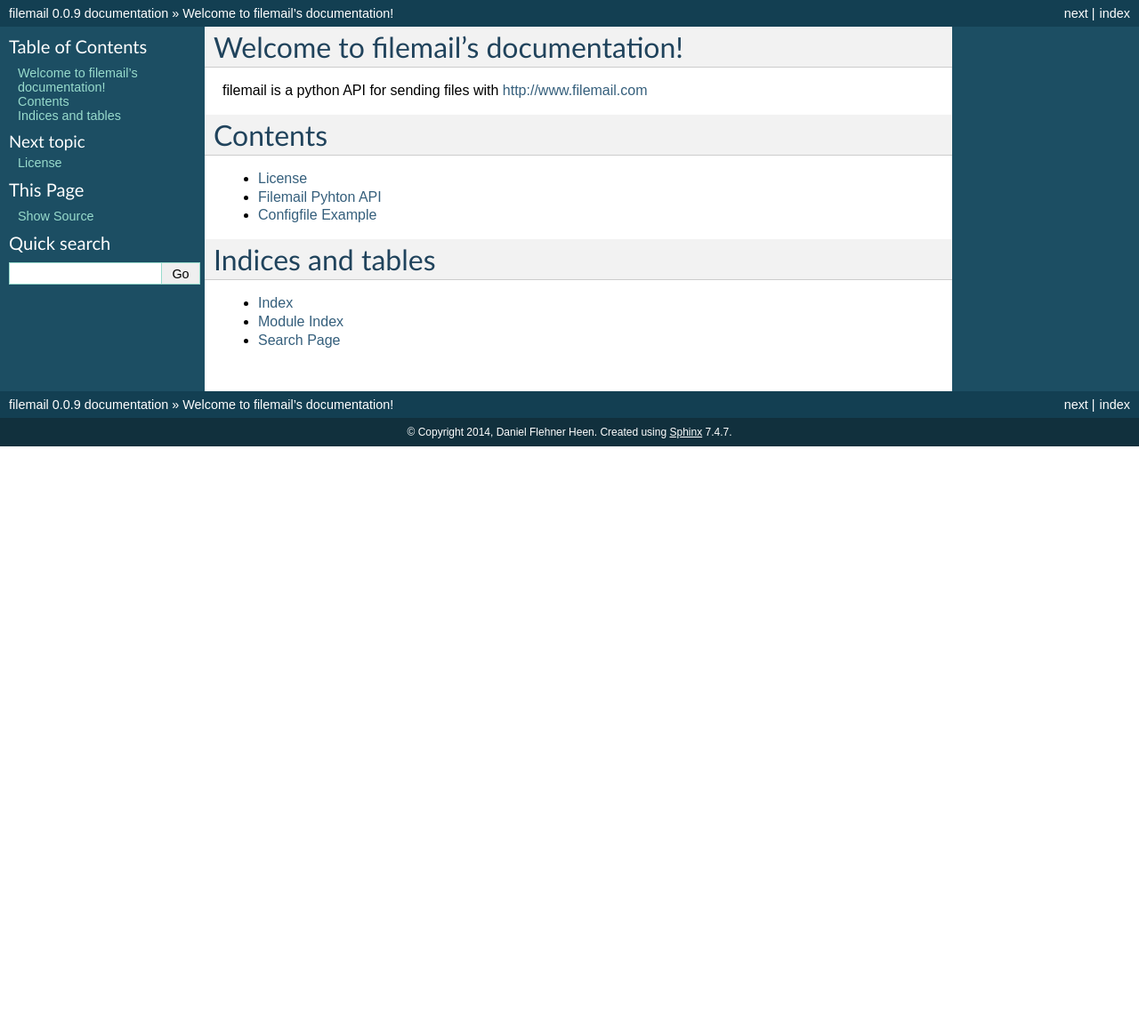
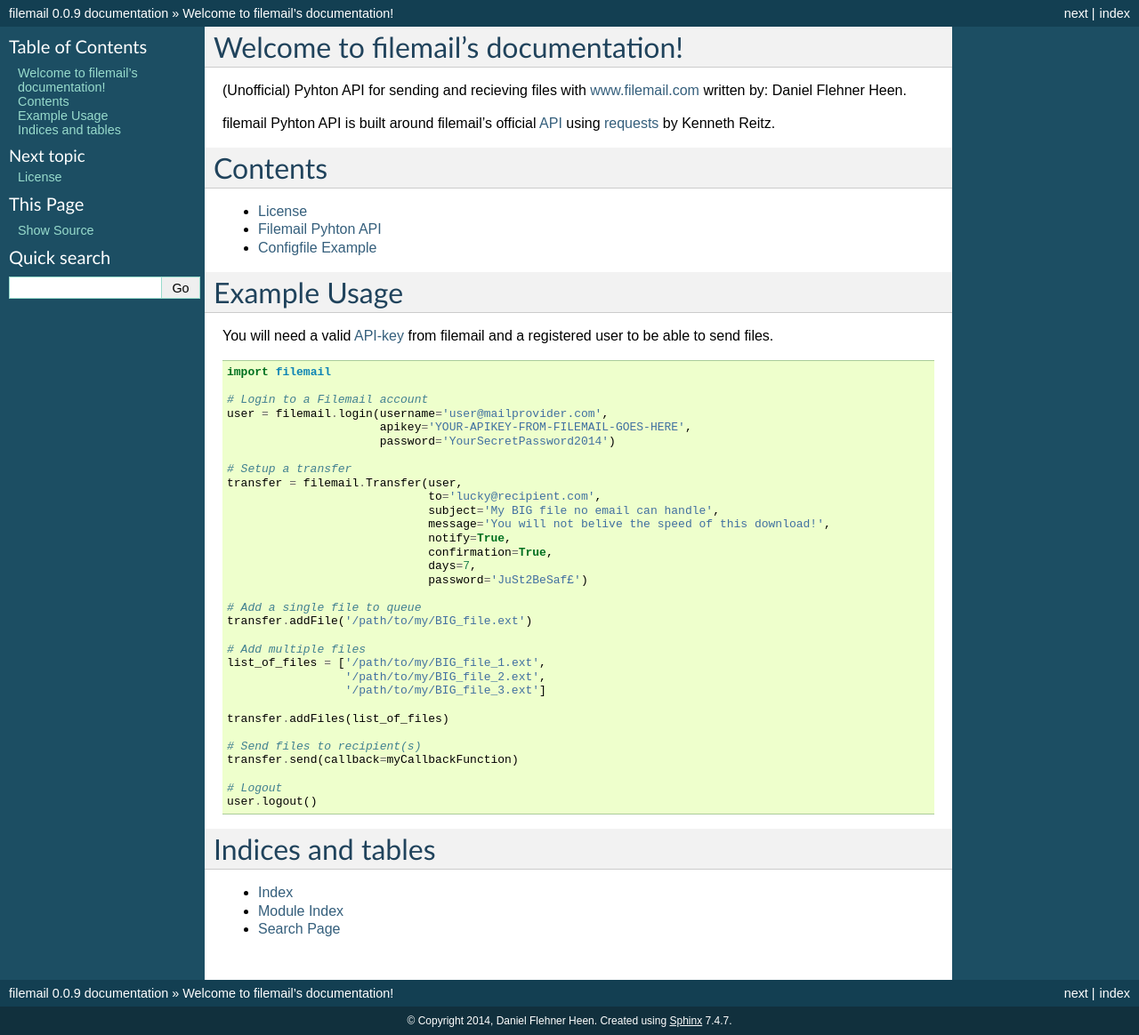
Before and after one commit to apetrynet/pyfilemail, a Sphinx documentation site: the page built from docs/source/index.rst, in a window 1280 px wide. Shown: the whole page at 89% size. Built offline with Sphinx 7.4.7, drawn with Linux system fonts in a browser that asks for light colours; before the commit the page ends 900 px from its top, so only the background shows below that.

Commit message:
fleshier index.rst

```diff
--- a/docs/source/index.rst
+++ b/docs/source/index.rst
@@ -1,6 +1,13 @@
 Welcome to filemail's documentation!
 ====================================
-filemail is a python API for sending files with http://www.filemail.com
+
+(Unofficial) Pyhton API for sending and recieving files with
+`<www.filemail.com>`_ written by: Daniel Flehner Heen.
+
+filemail Pyhton API is built around filemail's official
+`API <http://www.filemail.com/apidoc/ApiDocumentation.aspx>`_
+using `requests <https://github.com/kennethreitz/requests>`_ by Kenneth Reitz.
+
 
 Contents
 ========
@@ -12,6 +19,49 @@
     api
     configfile
 
+
+Example Usage
+=============
+
+You will need a valid `API-key <http://www.filemail.com/apidoc/ApiKey.aspx>`_
+from filemail and a registered user to be able to send files.
+
+..  code-block:: python
+
+    import filemail
+
+    # Login to a Filemail account
+    user = filemail.login(username='user@mailprovider.com',
+                          apikey='YOUR-APIKEY-FROM-FILEMAIL-GOES-HERE',
+                          password='YourSecretPassword2014')
+
+    # Setup a transfer
+    transfer = filemail.Transfer(user,
+                                 to='lucky@recipient.com',
+                                 subject='My BIG file no email can handle',
+                                 message='You will not belive the speed of this download!',
+                                 notify=True,
+                                 confirmation=True,
+                                 days=7,
+                                 password='JuSt2BeSaf£')
+
+    # Add a single file to queue
+    transfer.addFile('/path/to/my/BIG_file.ext')
+
+    # Add multiple files
+    list_of_files = ['/path/to/my/BIG_file_1.ext',
+                     '/path/to/my/BIG_file_2.ext',
+                     '/path/to/my/BIG_file_3.ext']
+
+    transfer.addFiles(list_of_files)
+
+    # Send files to recipient(s)
+    transfer.send(callback=myCallbackFunction)
+
+    # Logout
+    user.logout()
+
+
 Indices and tables
 ==================
 
```
Also changed, not shown: 1 other file.
